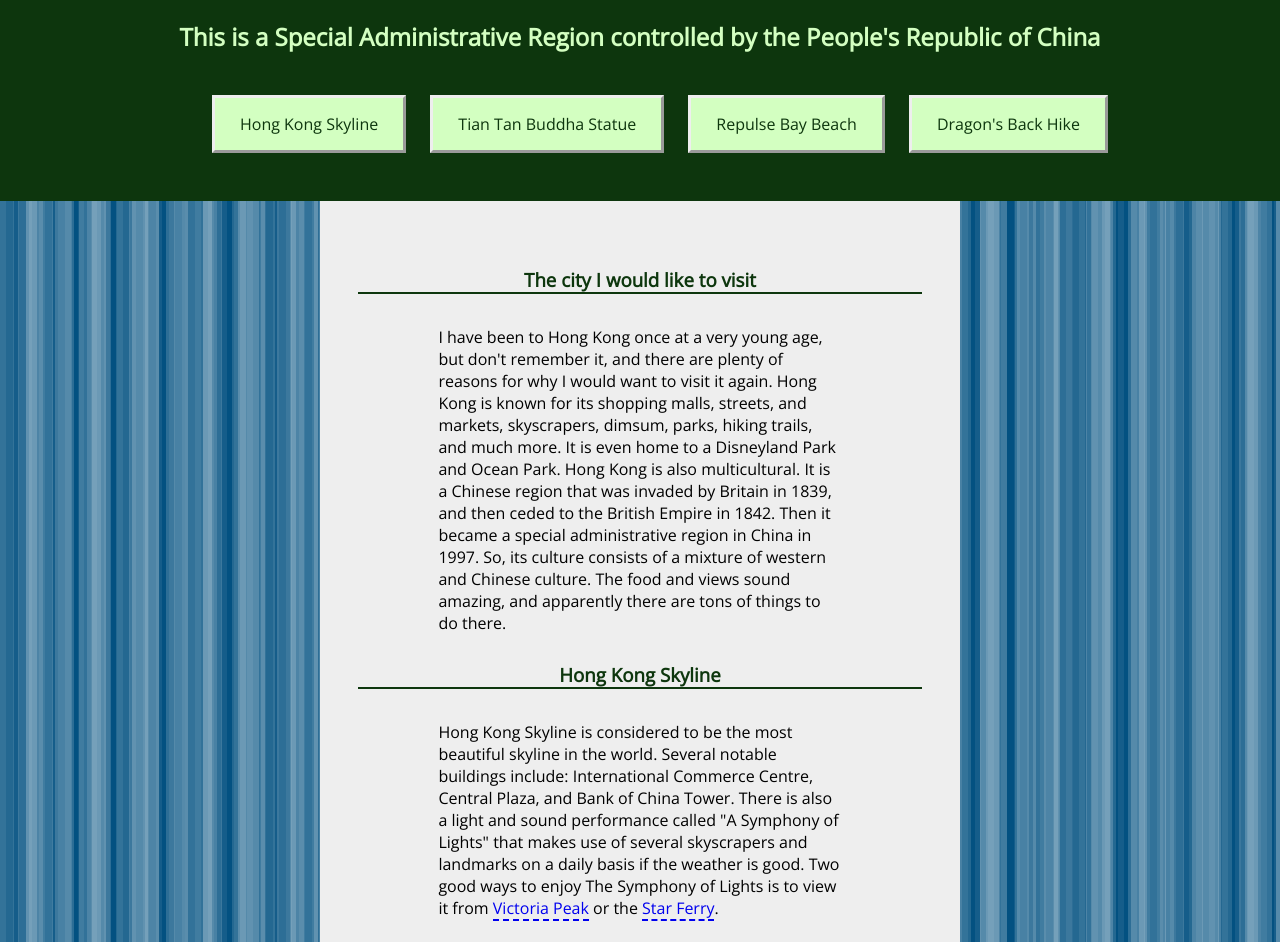
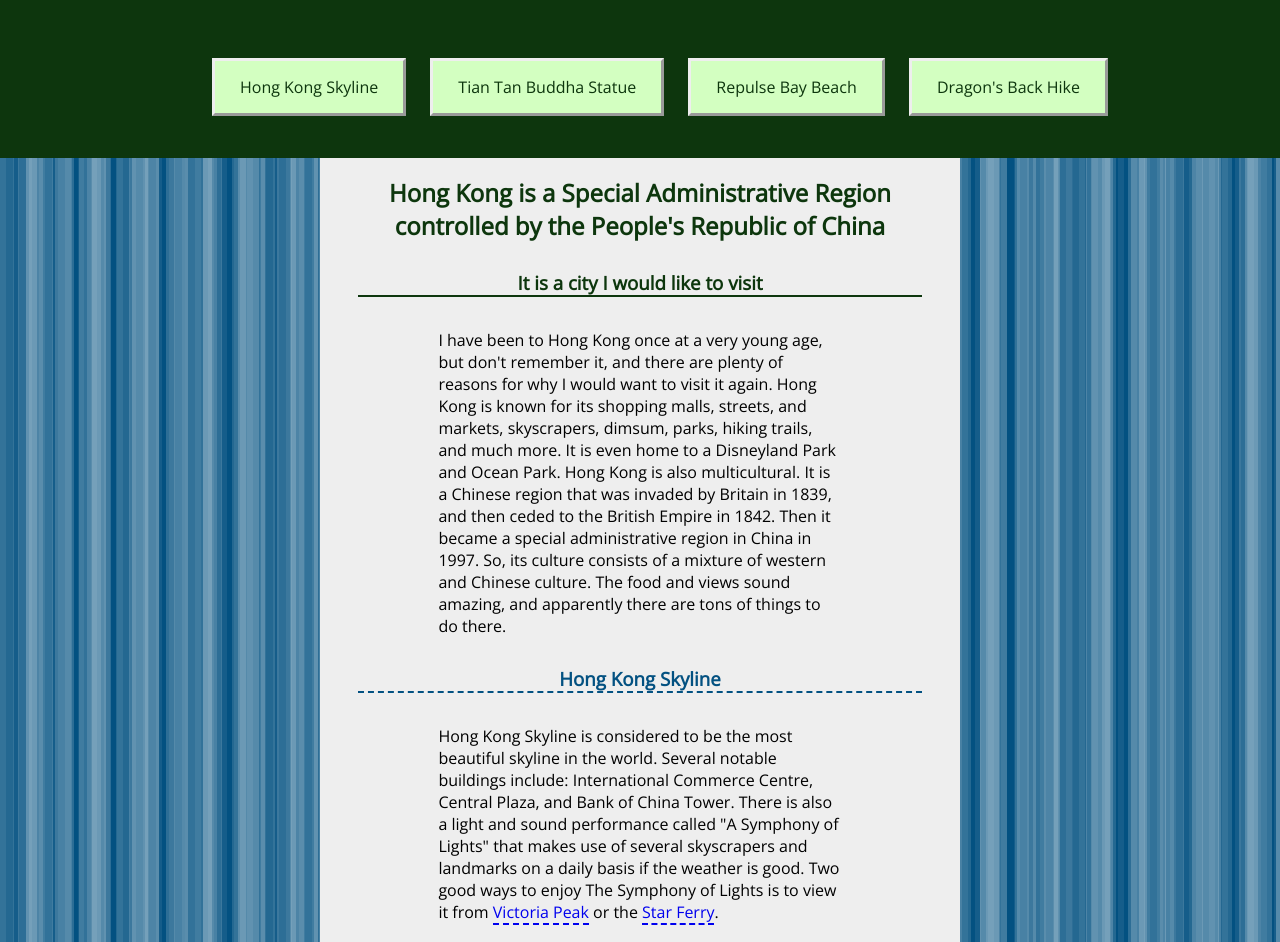
Before and after one commit to pfsun89/Favorite-City, a plain HTML site: page index.html in a window 1280 px wide. Shown: the part 203-1145 px from the top of the page. Drawn offline with nearby package versions, Linux system fonts and the light colour scheme.

Commit message:
Made adjustments to structure and style

```diff
--- a/assets/css/style.css
+++ b/assets/css/style.css
@@ -28,13 +28,12 @@ body {
 /* Style the header. -Paul */
 header {
     background-color: #0d360d;
-    padding-bottom: 20px;
 }
 
 /* Give navigational list items some space. -Paul */
 .button {
-    margin-top: 30px;
-    margin-bottom: 20px;
+    margin-top: 10px;
+    margin-bottom: 50px;
 }
 
 /* Made the navigation links look like buttons. -Paul */
@@ -59,7 +58,7 @@ header {
 article {
     background-color: #eee;
     width: 50%;
-    margin: auto;
+    margin: -16px auto auto auto;
     padding: 3%;
 }
 
@@ -79,7 +78,7 @@ h1 {
 /* Style second heading. -Paul */
 h2 {
     text-align: center;
-    color: #d3ffc1;
+    color: #0d360d;
     margin-top: -20px;
 }
 
@@ -88,6 +87,11 @@ h2 {
     list-style-type: none;
     padding: 10px;
     display: inline-block;
+}
+
+.link {
+    border-bottom: 2px dashed;
+    color: #035181;
 }
 
 /* Centered an assortment of elements. -Paul */
--- a/index.html
+++ b/index.html
@@ -20,7 +20,6 @@
     <header>
         <!-- This is the header of the page. -Paul -->
         <h1>Hong Kong</h1>
-        <h2>This is a Special Administrative Region controlled by the People's Republic of China</h2>
         <nav>
             <!-- Unordered list for navigation buttons. -Paul -->
             <ul>
@@ -32,17 +31,19 @@
         </nav>
     </header>
     <!-- This is the main article of the page. -Paul -->
+    <!-- Turned third headings into links to other websites for more information. -Paul -->
     <article>
+        <h2>Hong Kong is a Special Administrative Region controlled by the People's Republic of China</h2>
         <!-- This is the introductory paragraph of the page. -Paul -->
         <section id="intro">
-            <h3>The city I would like to visit</h3>
+            <h3>It is a city I would like to visit</h3>
             <p>I have been to Hong Kong once at a very young age, but don't remember it, and there are plenty of reasons for why I would want to visit it again. Hong Kong is known for its shopping malls, streets, and markets, skyscrapers, dimsum, parks, hiking trails, and much more. It is even home to a Disneyland Park and Ocean Park. Hong Kong is also multicultural. It is a Chinese region that was invaded by Britain in 1839, and then ceded to the British Empire in 1842. Then it became a special administrative region in China in 1997. So, its culture consists of a mixture of western and Chinese culture. The food and views sound amazing, and apparently there are tons of things to do there.</p>
         </section>
 
         <!-- This is the section about the Hong Kong Skyline. -Paul -->
         <section id="skyline">
             <a href="https://www.chinadiscovery.com/hong-kong/hong-kong-skyline.html" target="_blank">
-                <h3>Hong Kong Skyline</h3>
+                <h3 class="link">Hong Kong Skyline</h3>
             </a>
             <p>Hong Kong Skyline is considered to be the most beautiful skyline in the world. Several notable buildings include: International Commerce Centre, Central Plaza, and Bank of China Tower. There is also a light and sound performance called &quot;A Symphony of Lights&quot; that makes use of several skyscrapers and landmarks on a daily basis if the weather is good. Two good ways to enjoy The Symphony of Lights is to view it from <a href="https://www.chinadiscovery.com/hong-kong/victoria-peak.html" target="_blank">Victoria Peak</a> or the <a href="https://www.afar.com/places/star-ferry-hong-kong-island" target="_blank">Star Ferry</a>.</p>
             <figure>
@@ -55,7 +56,7 @@
         <!-- This is the section about the Tian Tan Buddha Statue. -Paul -->
         <section id="buddha">
             <a href="https://www.awaygowe.com/tian-tan-buddha-hong-kong-big-buddha/" target="_blank">
-                <h3>Tian Tan Buddha Statue</h3>
+                <h3 class="link">Tian Tan Buddha Statue</h3>
             </a>
             <p>The Tian Tan Buddha Statue is also known as the Hong Kong Big Buddha. It is 34 meters tall and is located in Ngong Ping Village, Lantau Island. It is admired for its artistic contruction and spiritual representation. Visitors have to walk 268 steps to reach it, but the climb is worth it. The statue is 482 meters above sea level, which means that it can potentially offer an amazing view.</p>
             <figure>
@@ -67,7 +68,7 @@
         <!-- This is the section about Repulse Bay Beach. -Paul -->
         <section id="beach">
             <a href="https://www.chinahighlights.com/hong-kong/attraction/repulse-bay.htm#:~:text=Repulse%20Bay's%20beach%20has%20become,and%20big%20white%20sand%20beach." target="_blank">
-                <h3>Repulse Bay Beach</h3>
+                <h3 class="link">Repulse Bay Beach</h3>
             </a>
             <p>Repulse Bay Beach is one of Hong Kong's most popular beaches. It has leafy tropical trees, clean water, and soft white sand. Visitors can swim, eat at restaurants, and visit temples dedicated to sea goddesses. This beach is also close to other tourist attractions, such as Victoria Peak, Ocean Park, and Aberdeen.</p>
             <figure>
@@ -79,7 +80,7 @@
         <!-- This is the section about Dragon's Back Hike. -Paul -->
         <section id="hike">
             <a href="https://www.discoverhongkong.com/us/explore/great-outdoor/dragons-back.html" target="_blank">
-                <h3>Dragon's Back Hike</h3>
+                <h3 class="link">Dragon's Back Hike</h3>
             </a>
             <p>One of Hong Kong's most famous urban hikes is the Dragon's Back Hike. Visitors take an average time of four hours to travel 8.5km. It's also great for sightseeing along the way. Dragon's Back consists of four stops: Shek O Peninsula Viewing Point, Shek O Peak, Dragon's Back and Pottinger Gap, and Big Wave Bay. Visitors can enjoy a relaxing time at a beautiful beach at the end of the hike. Dragon's Back is known for its views, and most of the hike consists of dirt paths and is easy to access and complete.</p>
             <figure>
```
